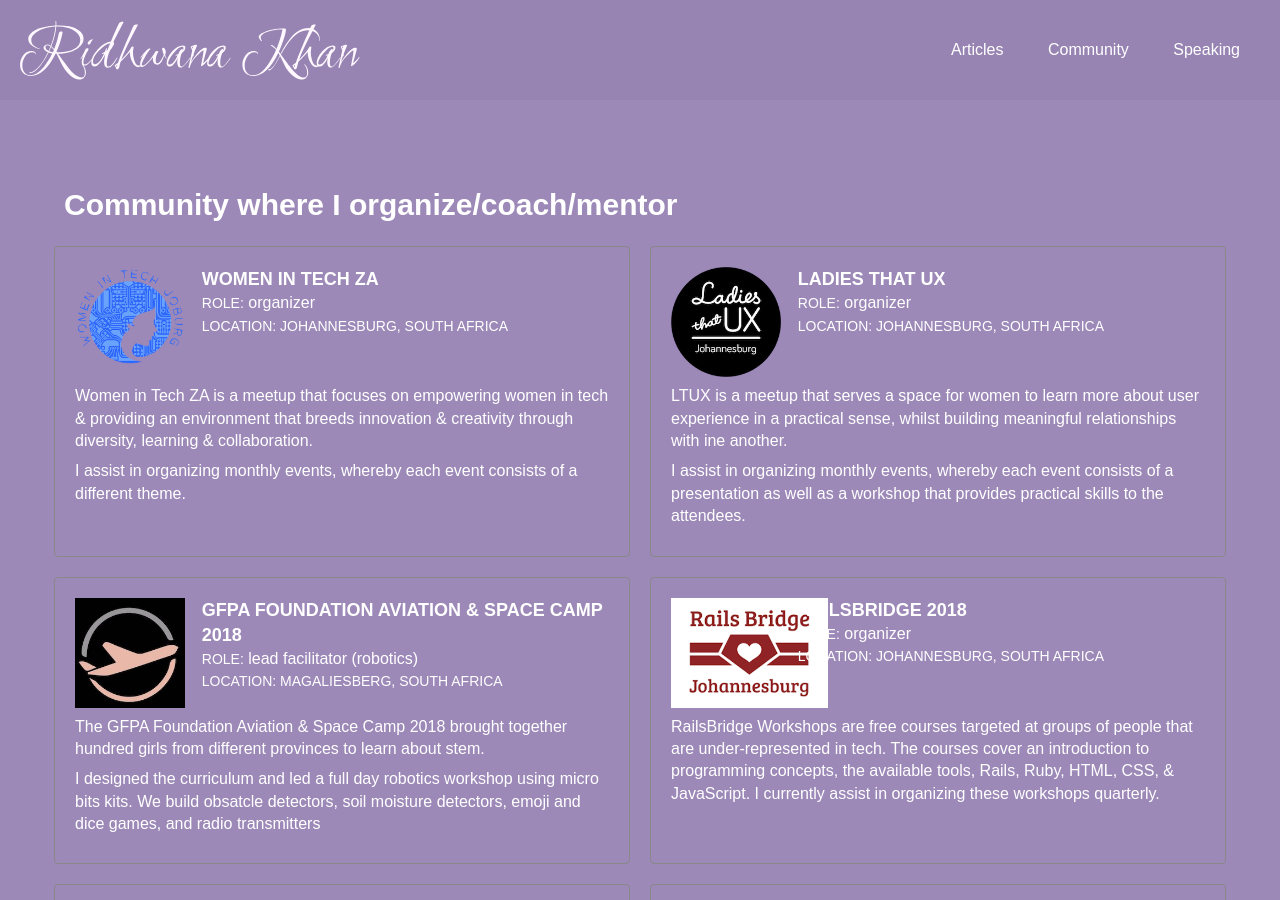
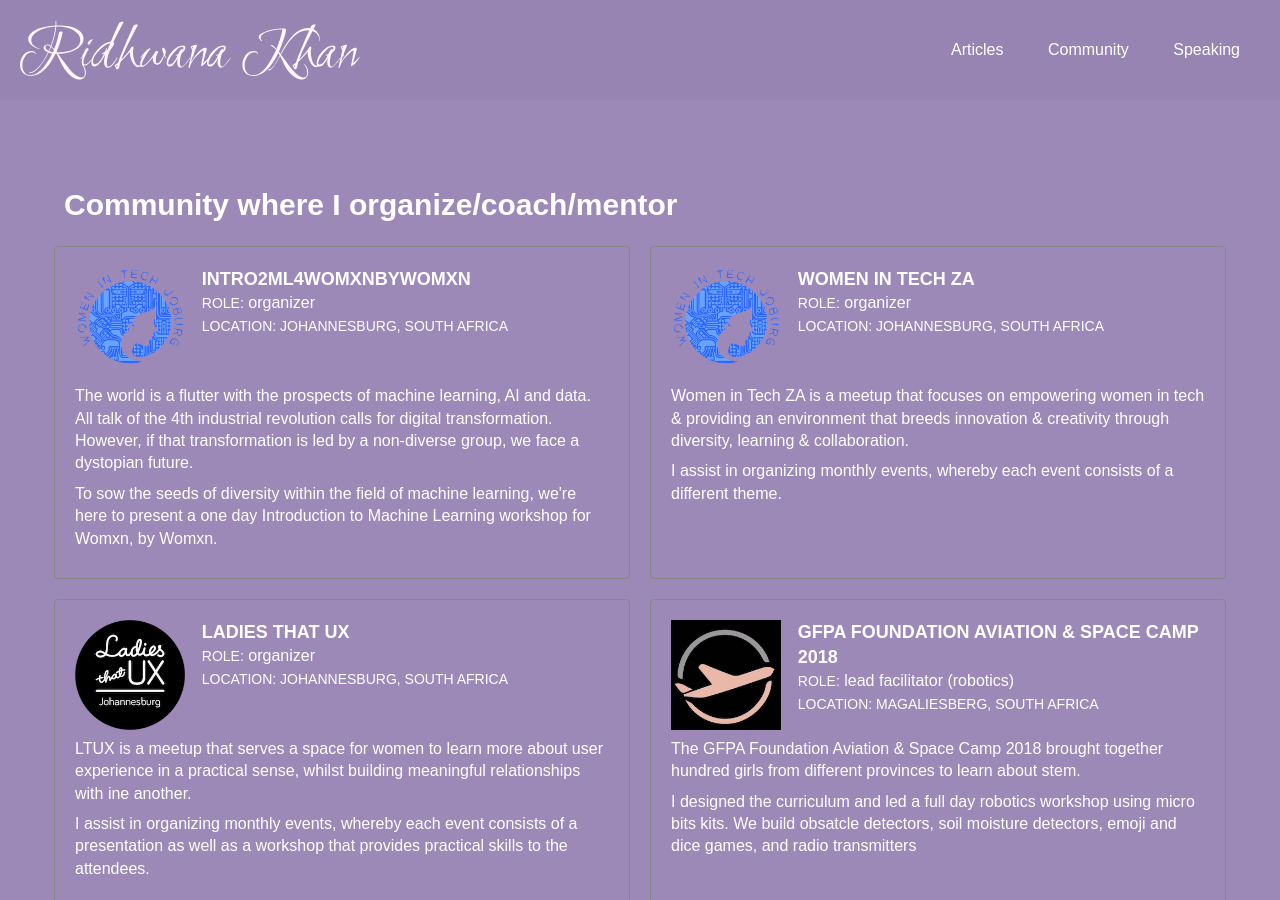
Before and after one commit to Ridhwana/Ridhwana.github.io, a Jekyll site: the page built from events.md, in a window 1280 px wide and 900 px high. Built offline with Jekyll 4.4.1, drawn with Linux system fonts in a browser that asks for light colours.

Commit message:
feat: update the events

```diff
--- a/_data/events.yml
+++ b/_data/events.yml
@@ -1,3 +1,13 @@
+- name: Intro2ML4WomxnbyWomxn
+  role: organizer
+  year: Saturday, 16 November 2019
+  recurring: null
+  link: https://www.youtube.com/watch?v=shaKvQS7gas
+  logo: 'wit.png'
+  location: Johannesburg, South Africa
+  description: <p> The world is a flutter with the prospects of machine learning, AI and data. All talk of the 4th industrial revolution calls for digital transformation. However, if that transformation is led by a non-diverse group, we face a dystopian future.</p><p>To sow the seeds of diversity within the field of machine learning, we're here to present a one day Introduction to Machine Learning workshop for Womxn, by Womxn. </p>
+
+
 - name: Women In Tech ZA
   role: organizer
   year: 2018
--- a/_data/speaking.yml
+++ b/_data/speaking.yml
@@ -2,7 +2,7 @@
   conference: Offerzen Merge
   conference_logo: wtm.png
   date: 2019
-  media: https://youtu.be/6gYyg1NFtTE
+  media: null
   embed: <iframe width="560" height="315" src="https://www.youtube.com/embed/6gYyg1NFtTE" frameborder="0" allow="accelerometer; encrypted-media; gyroscope; picture-in-picture" allowfullscreen></iframe>
   slides: https://www.slideshare.net/RidhwanaKhan/teaching-digital-skills-and-stem-to-empower-south-african-students
   tags: women techmakers
```
